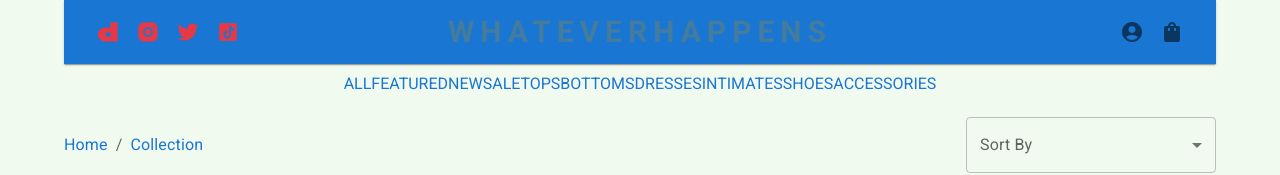
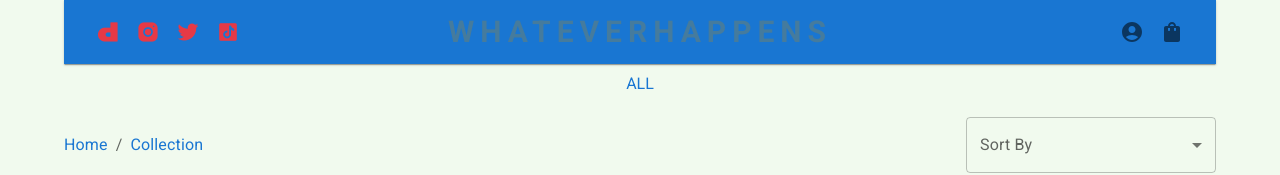
Before and after one commit to rayros404/whateverhappens, a Next.js app: page /collection in a window 1280 px wide. Shown: the top 175 px of the page. Built offline with nearby package versions, Linux system fonts and the light colour scheme.

Commit message:
dynamic routing for collection card

```diff
--- a/components/Collection.js
+++ b/components/Collection.js
@@ -9,6 +9,7 @@ const Collection = () => {
       img={product.imgs[0]}
       title={product.title}
       price={product.price}
+      route={`collection/${product.id}`}
     />
   ))
   return (
--- a/components/CollectionCard.js
+++ b/components/CollectionCard.js
@@ -1,8 +1,10 @@
 import { Grid, Box, Card, CardContent, CardMedia, CardActionArea, Typography } from "@mui/material"
+import Link from "next/link"
 
 const CollectionCard = (props) => {
   return (
     <Grid item xs={12} sm={6} md={3} >
+      <Link href={props.route}>
       <Card className="foreground" >
         <CardActionArea>
           <CardMedia
@@ -25,6 +27,7 @@ const CollectionCard = (props) => {
           </CardContent>
         </CardActionArea>
       </Card>
+      </Link>
     </Grid>
   )
 }
--- a/components/FeaturedList.js
+++ b/components/FeaturedList.js
@@ -10,6 +10,7 @@ const FeaturedList = (props) => {
       img={product.imgs[0]}
       title={product.title}
       price={product.price}
+      route={`collection/${product.id}`}
     />
   ))
   return (
--- a/components/NavLinkList/NavLink.js
+++ b/components/NavLinkList/NavLink.js
@@ -1,10 +1,13 @@
-import { Link } from "@mui/material"
+import Link from "next/link"
 import styles from "./NavLinkList.module.css"
+import { Link as MuiLink } from "@mui/material"
 
 const NavLink = (props) => {
   return (
-    <Link href={props.route} underline="hover" className={`titleText ${styles.link}`}>
+    <Link href={props.route}>
+    <MuiLink href={props.route} underline="hover" className={`titleText ${styles.link}`}>
       {props.title}
+    </MuiLink>
     </Link>
   )
 }
--- a/components/NavLinkList/NavLinkList.js
+++ b/components/NavLinkList/NavLinkList.js
@@ -6,7 +6,7 @@ const NavLinkList = () => {
   return (
     <div className={styles.container}>
       <NavLink title="ALL" route="collection"/>
-      <NavLink title="FEATURED"/>
+      {/* <NavLink title="FEATURED"/>
       <NavLink title="NEW"/>
       <NavLink title="SALE"/>
       <NavLink title="TOPS"/>
@@ -14,7 +14,7 @@ const NavLinkList = () => {
       <NavLink title="DRESSES"/>
       <NavLink title="INTIMATES"/>
       <NavLink title="SHOES"/>
-      <NavLink title="ACCESSORIES"/>
+      <NavLink title="ACCESSORIES"/> */}
     </div>
   )
 }
--- a/components/Navbar/Navbar.js
+++ b/components/Navbar/Navbar.js
@@ -1,8 +1,9 @@
-import { AppBar, Box, Container, Toolbar, Typography, Button, IconButton, Link  } from "@mui/material"
+import { AppBar, Box, Container, Toolbar, Typography, Button, IconButton, Link as MuiLink  } from "@mui/material"
 import MenuIcon from '@mui/icons-material/Menu';
 import ShoppingBagIcon from '@mui/icons-material/ShoppingBag';
 import AccountCircleIcon from '@mui/icons-material/AccountCircle';
 import Socials from "./Socials"
+import Link from "next/link"
 
 
 const Navbar = () => {
@@ -14,10 +15,12 @@ const Navbar = () => {
             <Socials/>
           </Box>
           <Box sx={{flex: 1, textAlign:"center"}}>
-          <Link href="/" underline="none">
+          <Link href="/">
+            <MuiLink href="/" underline="none">
             <Typography variant="h5" className="titleText textSecondary" sx={{fontWeight: "bold", letterSpacing: "6px", fontSize:"30px"}}>
               WHATEVERHAPPENS
             </Typography>
+            </MuiLink>
           </Link>
           </Box>
           <Box sx={{flex: 1, textAlign:"right"}}>
```
Also changed, not shown: pages/collection/[productId].js (added, +9 -0 lines).
